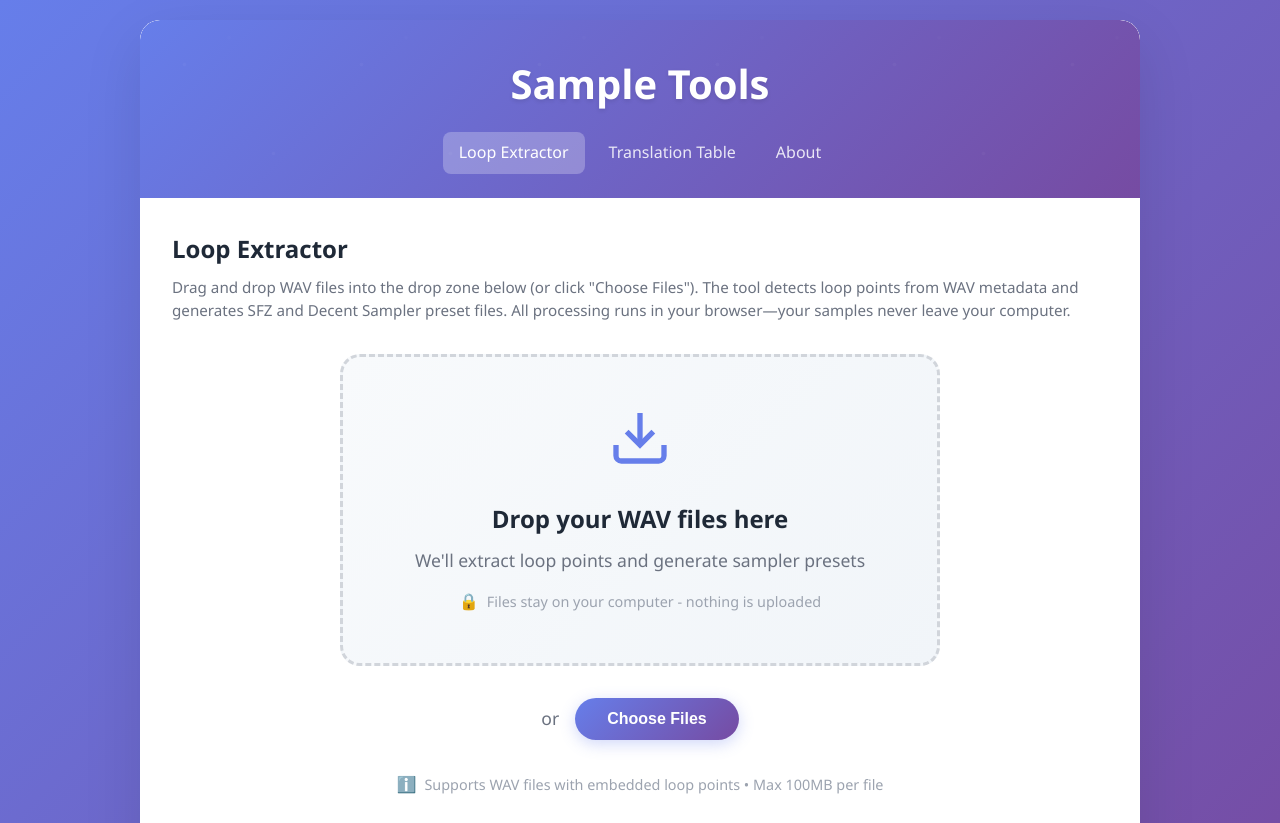
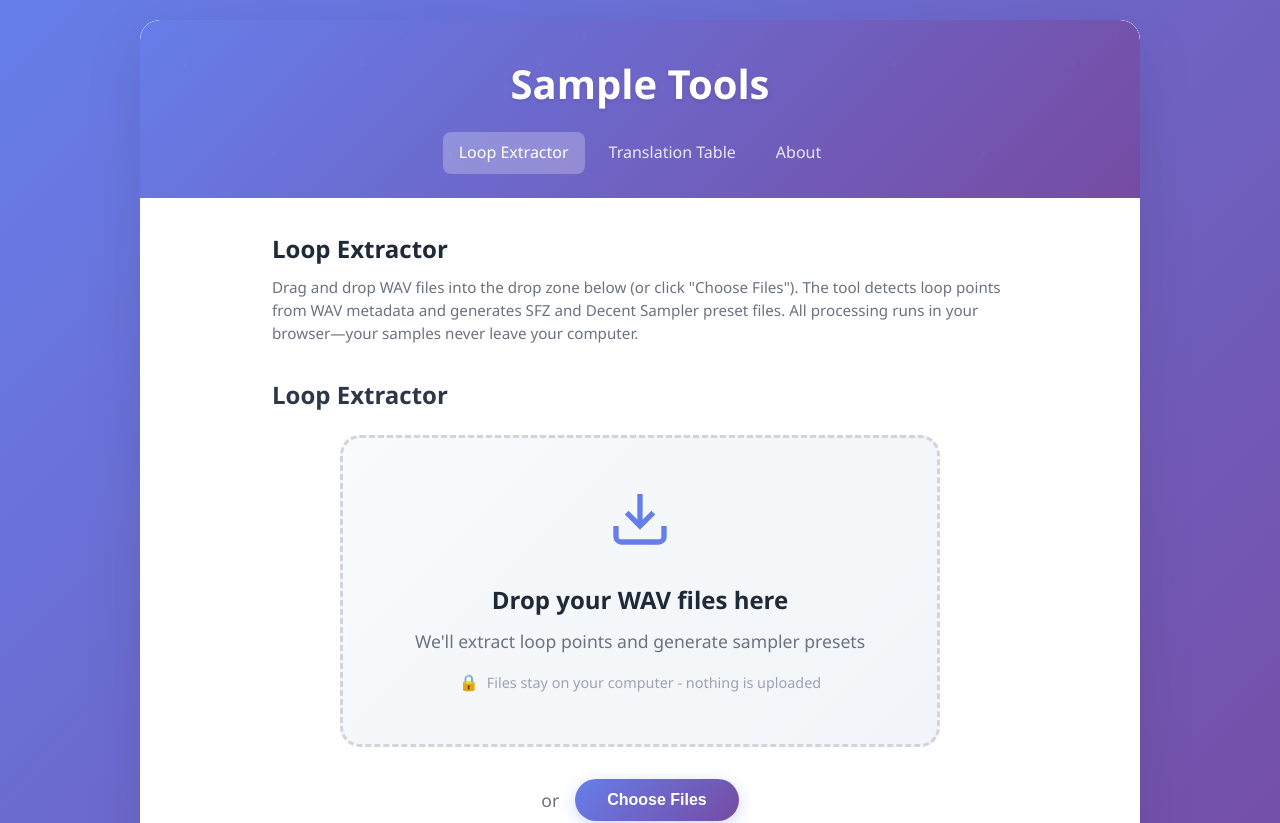
Before and after one commit to MorayM/sample-tools, a Vue app: page / in a window 1280 px wide. Shown: the top 823 px of the page. Built offline with nearby package versions, Linux system fonts and the light colour scheme.

Commit message:
fix: Styling

```diff
--- a/src/views/HomeView.vue
+++ b/src/views/HomeView.vue
@@ -1,12 +1,17 @@
 <template>
-  <div class="main-content">
-    <div class="home-intro">
-      <h2 class="home-intro__title">Loop Extractor</h2>
-      <p class="home-intro__subtitle">
+  <div class="main-page">
+    <div class="main-page__intro">
+      <h2 class="main-page__title">Loop Extractor</h2>
+      <p class="main-page__subtitle">
         Drag and drop WAV files into the drop zone below (or click "Choose
         Files"). The tool detects loop points from WAV metadata and generates
         SFZ and Decent Sampler preset files. All processing runs in your
         browser—your samples never leave your computer.
+      </p>
+    </div>
+    <div class="home-intro">
+      <h2 class="home-intro__title">Loop Extractor</h2>
+      <p class="home-intro__subtitle">
       </p>
     </div>
 
@@ -43,22 +48,24 @@ async function handleFilesSelected(files: FileList) {
 </script>
 
 <style scoped>
-.main-content {
+.main-page {
   padding: 2rem;
+  max-width: 800px;
+  margin: 0 auto;
 }
 
-.home-intro {
+.main-page__intro {
   margin-bottom: 2rem;
 }
 
-.home-intro__title {
+.main-page__title {
   font-size: 1.5rem;
   font-weight: 700;
   color: #1f2937;
   margin: 0 0 0.5rem 0;
 }
 
-.home-intro__subtitle {
+.main-page__subtitle {
   font-size: 0.95rem;
   color: #6b7280;
   margin: 0;
--- a/src/views/TranslationTableView.vue
+++ b/src/views/TranslationTableView.vue
@@ -242,10 +242,11 @@ async function copyToClipboard() {
 }
 
 .chart-container {
-  aspect-ratio: 16 / 10;
+  aspect-ratio: 1 / 1;
   max-height: 320px;
   background: #f8fafc;
-  border-radius: 8px;
+  border-left: 1px solid #e5e7eb;
+  border-bottom: 1px solid #e5e7eb;
 }
 
 .chart-svg {
```
